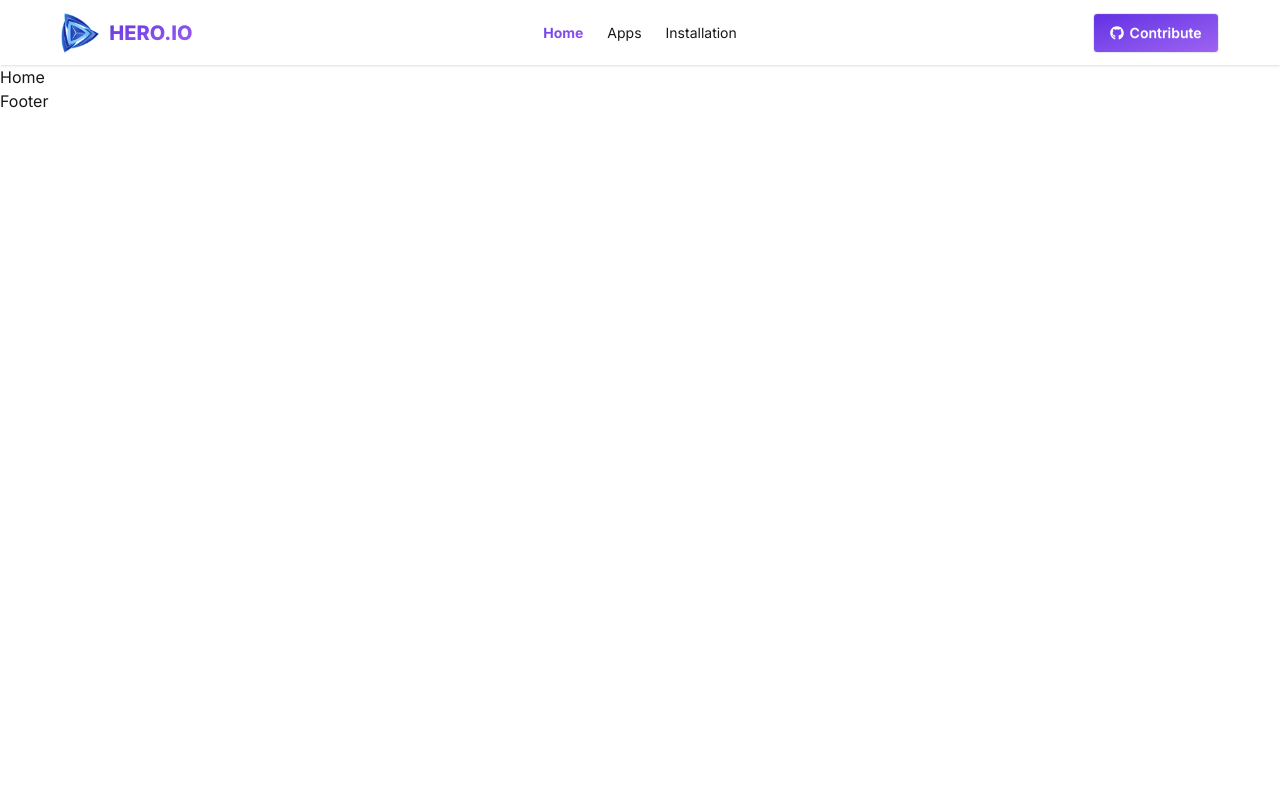
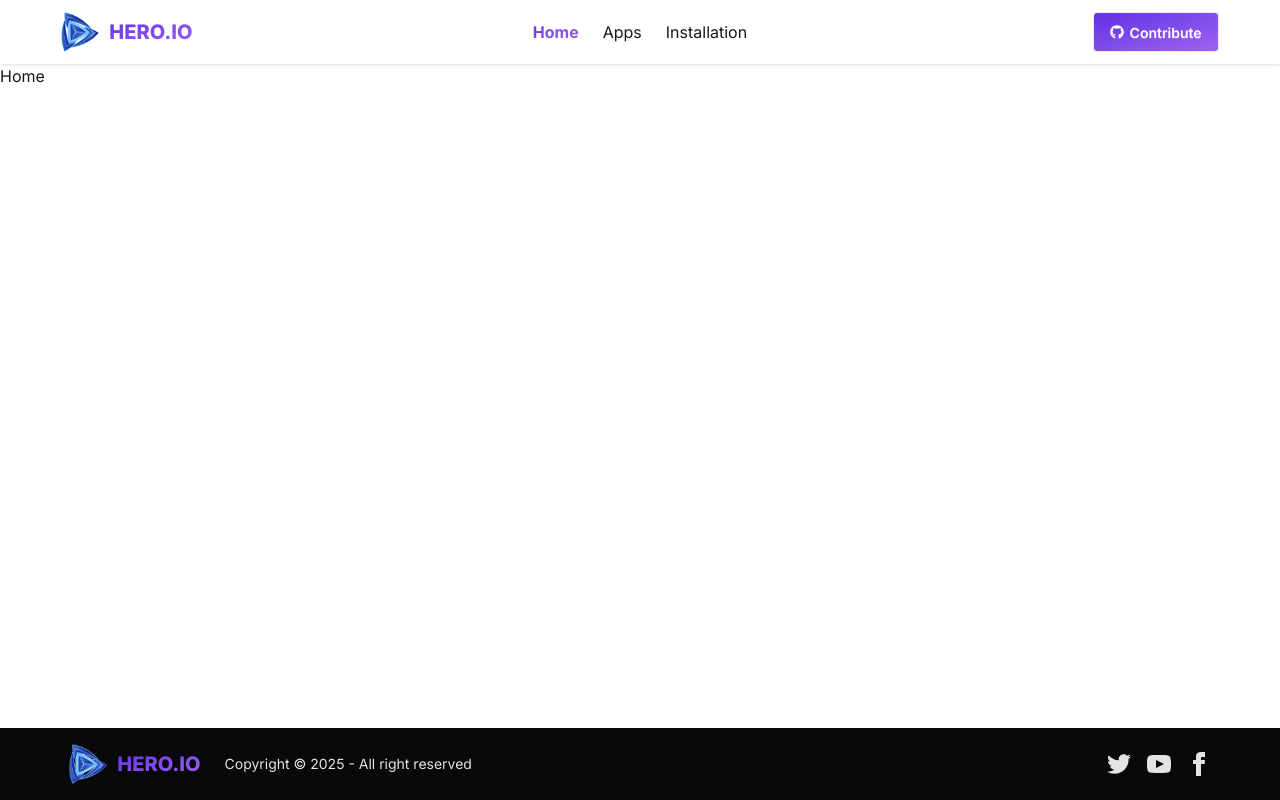
Before and after one commit to devTechware/herp-apps, a React (Vite) app: page / in a window 1280 px wide. Built offline with nearby package versions, Linux system fonts and the light colour scheme.

Commit message:
Footer section added to the code base

```diff
--- a/src/Components/Footer.jsx
+++ b/src/Components/Footer.jsx
@@ -1,7 +1,58 @@
+import { NavLink } from "react-router";
+import Logo from "../assets/logo.png";
+
 const Footer = () => {
   return (
-    <div>
-      <h1>Footer</h1>
+    <div className="bg-neutral">
+      <footer className="footer sm:footer-horizontal  text-neutral-content items-center p-4 w-11/12 mx-auto">
+        <aside className="grid-flow-col items-center">
+          <NavLink
+            to="/"
+            className="text-xl flex items-center gap-2 ml-2 lg:ml-0"
+          >
+            <img className="w-[40px]" src={Logo} alt="" />{" "}
+            <span className="text-xl font-extrabold bg-gradient-to-br from-[#632EE3] to-[#9F62F2] text-transparent bg-clip-text">
+              HERO.IO
+            </span>
+          </NavLink>
+          <p className="ml-4">Copyright © {new Date().getFullYear()} - All right reserved</p>
+        </aside>
+        <nav className="grid-flow-col gap-4 md:place-self-center md:justify-self-end">
+          <a>
+            <svg
+              xmlns="http://www.w3.org/2000/svg"
+              width="24"
+              height="24"
+              viewBox="0 0 24 24"
+              className="fill-current"
+            >
+              <path d="M24 4.557c-.883.392-1.832.656-2.828.775 1.017-.609 1.798-1.574 2.165-2.724-.951.564-2.005.974-3.127 1.195-.897-.957-2.178-1.555-3.594-1.555-3.179 0-5.515 2.966-4.797 6.045-4.091-.205-7.719-2.165-10.148-5.144-1.29 2.213-.669 5.108 1.523 6.574-.806-.026-1.566-.247-2.229-.616-.054 2.281 1.581 4.415 3.949 4.89-.693.188-1.452.232-2.224.084.626 1.956 2.444 3.379 4.6 3.419-2.07 1.623-4.678 2.348-7.29 2.04 2.179 1.397 4.768 2.212 7.548 2.212 9.142 0 14.307-7.721 13.995-14.646.962-.695 1.797-1.562 2.457-2.549z"></path>
+            </svg>
+          </a>
+          <a>
+            <svg
+              xmlns="http://www.w3.org/2000/svg"
+              width="24"
+              height="24"
+              viewBox="0 0 24 24"
+              className="fill-current"
+            >
+              <path d="M19.615 3.184c-3.604-.246-11.631-.245-15.23 0-3.897.266-4.356 2.62-4.385 8.816.029 6.185.484 8.549 4.385 8.816 3.6.245 11.626.246 15.23 0 3.897-.266 4.356-2.62 4.385-8.816-.029-6.185-.484-8.549-4.385-8.816zm-10.615 12.816v-8l8 3.993-8 4.007z"></path>
+            </svg>
+          </a>
+          <a>
+            <svg
+              xmlns="http://www.w3.org/2000/svg"
+              width="24"
+              height="24"
+              viewBox="0 0 24 24"
+              className="fill-current"
+            >
+              <path d="M9 8h-3v4h3v12h5v-12h3.642l.358-4h-4v-1.667c0-.955.192-1.333 1.115-1.333h2.885v-5h-3.808c-3.596 0-5.192 1.583-5.192 4.615v3.385z"></path>
+            </svg>
+          </a>
+        </nav>
+      </footer>
     </div>
   );
 };
--- a/src/Components/Header.jsx
+++ b/src/Components/Header.jsx
@@ -55,8 +55,8 @@ const Header = () => {
           </NavLink>
         </div>
         <div className="navbar-center hidden lg:flex">
-          <ul className="menu menu-horizontal px-1">
-            <li className="hover:bg-gradient-to-br from-[#632EE3] to-[#9F62F2] hover:rounded-md hover:text-white">
+          <ul className="flex items-center gap-2 px-1">
+            <li className="px-2 py-1 hover:bg-gradient-to-br from-[#632EE3] to-[#9F62F2] hover:rounded-md hover:text-white">
               <NavLink
                 className={({ isActive }) =>
                   isActive
@@ -68,7 +68,7 @@ const Header = () => {
                 Home
               </NavLink>
             </li>
-            <li className="hover:bg-gradient-to-br from-[#632EE3] to-[#9F62F2] hover:rounded-md hover:text-white">
+            <li className="px-2 py-1 hover:bg-gradient-to-br from-[#632EE3] to-[#9F62F2] hover:rounded-md hover:text-white">
               <NavLink
                 className={({ isActive }) =>
                   isActive
@@ -80,7 +80,7 @@ const Header = () => {
                 Apps
               </NavLink>
             </li>
-            <li className="hover:bg-gradient-to-br from-[#632EE3] to-[#9F62F2] hover:rounded-md hover:text-white">
+            <li className="px-2 py-1 hover:bg-gradient-to-br from-[#632EE3] to-[#9F62F2] hover:rounded-md hover:text-white">
               <NavLink
                 className={({ isActive }) =>
                   isActive
@@ -95,7 +95,14 @@ const Header = () => {
           </ul>
         </div>
         <div className="navbar-end">
-          <NavLink target="_blank" to="https://github.com/devTechware" className="btn text-white bg-gradient-to-br from-[#632EE3] to-[#9F62F2]"><FaGithub />Contribute</NavLink>
+          <NavLink
+            target="_blank"
+            to="https://github.com/devTechware"
+            className="btn text-white bg-gradient-to-br from-[#632EE3] to-[#9F62F2]"
+          >
+            <FaGithub />
+            Contribute
+          </NavLink>
         </div>
       </div>
     </div>
--- a/src/Layouts/MainLayout.jsx
+++ b/src/Layouts/MainLayout.jsx
@@ -4,9 +4,11 @@ import Footer from "../Components/Footer";
 
 const MainLayout = () => {
   return (
-    <div>
+    <div className="flex flex-col min-h-screen">
         <Header />
-        <Outlet />
+        <div className="flex-1">
+          <Outlet />
+        </div>
         <Footer />
     </div>
   );
```
